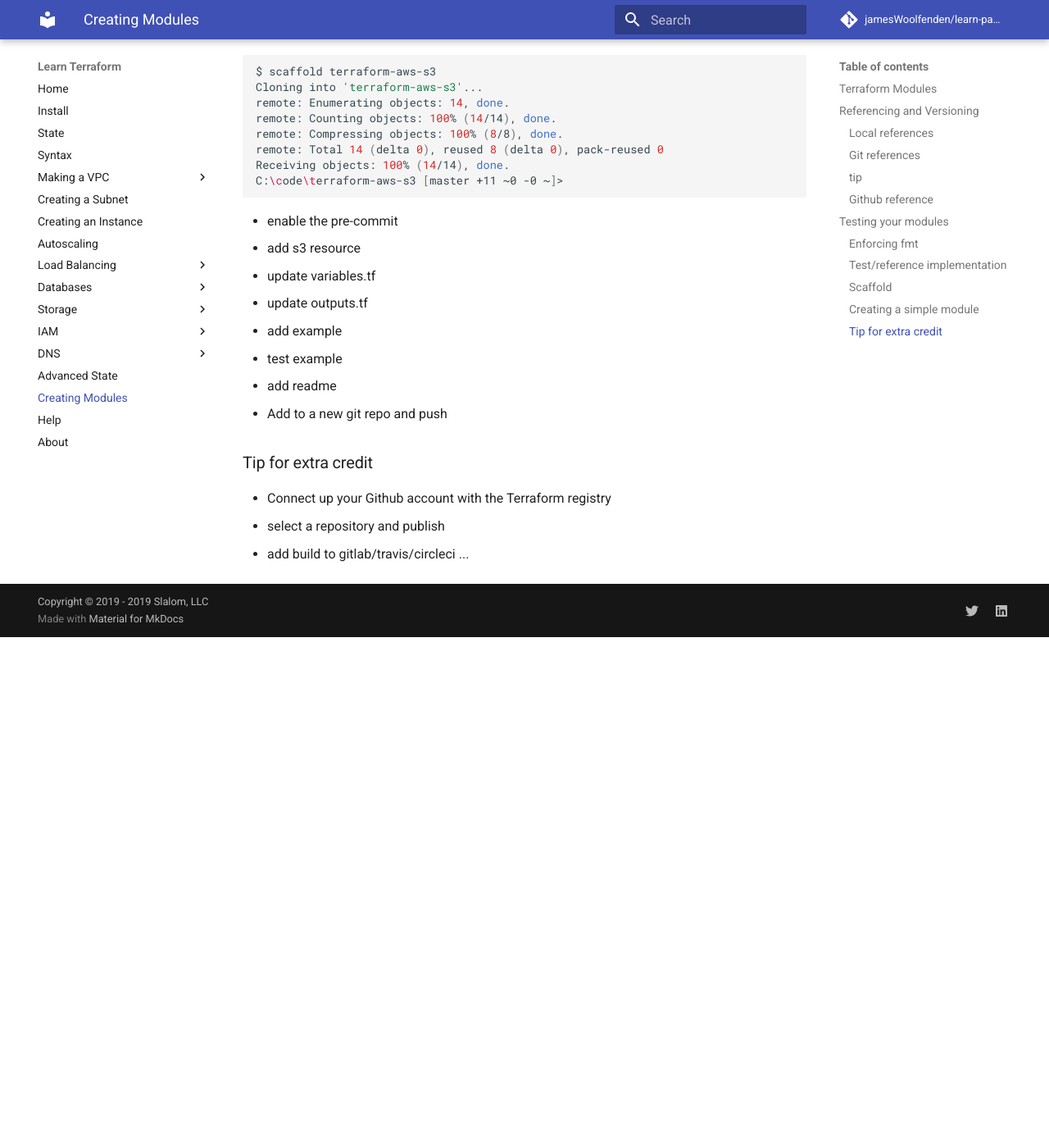
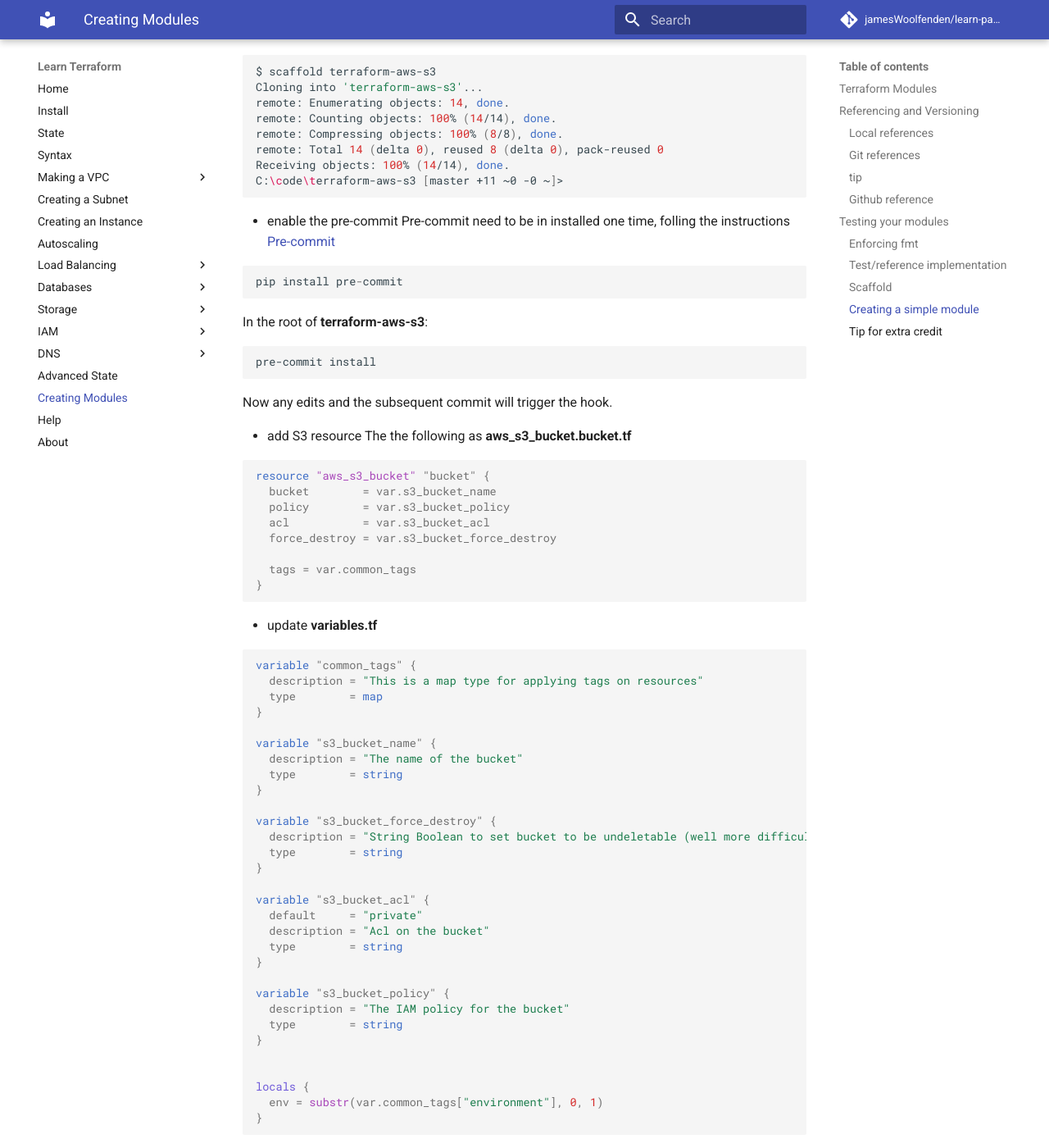
Before and after one commit to JamesWoolfenden/learn-terraform, an MkDocs documentation site: the page built from docs/module.md, in a window 1280 px wide and 1400 px high, scrolled down 4636 px. Shown: the whole window at 82% size. Built offline with MkDocs 1.6.1 and Material for MkDocs 9.7.7, drawn with Linux system fonts in a browser that asks for light colours; comment, search, counter and statistics services are not loaded; before the commit the page ends 5413 px from its top, so only the background shows below that.

Commit message:
Update module.md

````diff
--- a/docs/module.md
+++ b/docs/module.md
@@ -223,8 +223,69 @@
 ```
 
 - enable the pre-commit
-- add s3 resource
-- update variables.tf
+Pre-commit need to be in installed one time, folling the instructions [Pre-commit](https://pre-commit.com/)
+
+```python
+pip install pre-commit
+```
+In the root of **terraform-aws-s3**:
+
+```shell
+pre-commit install
+```
+
+Now any edits and the subsequent commit will trigger the hook.
+
+- add S3 resource
+The the following as **aws_s3_bucket.bucket.tf**
+
+```terraform
+resource "aws_s3_bucket" "bucket" {
+  bucket        = var.s3_bucket_name
+  policy        = var.s3_bucket_policy
+  acl           = var.s3_bucket_acl
+  force_destroy = var.s3_bucket_force_destroy
+
+  tags = var.common_tags
+}
+```
+
+- update **variables.tf**
+
+```terraform
+
+variable "common_tags" {
+  description = "This is a map type for applying tags on resources"
+  type        = map
+}
+
+variable "s3_bucket_name" {
+  description = "The name of the bucket"
+  type        = string
+}
+
+variable "s3_bucket_force_destroy" {
+  description = "String Boolean to set bucket to be undeletable (well more difficult anyway)"
+  type        = string
+}
+
+variable "s3_bucket_acl" {
+  default     = "private"
+  description = "Acl on the bucket"
+  type        = string
+}
+
+variable "s3_bucket_policy" {
+  description = "The IAM policy for the bucket"
+  type        = string
+}
+
+
+locals {
+  env = substr(var.common_tags["environment"], 0, 1)
+}
+```
+
 - update outputs.tf
 - add example
 - test example
````
